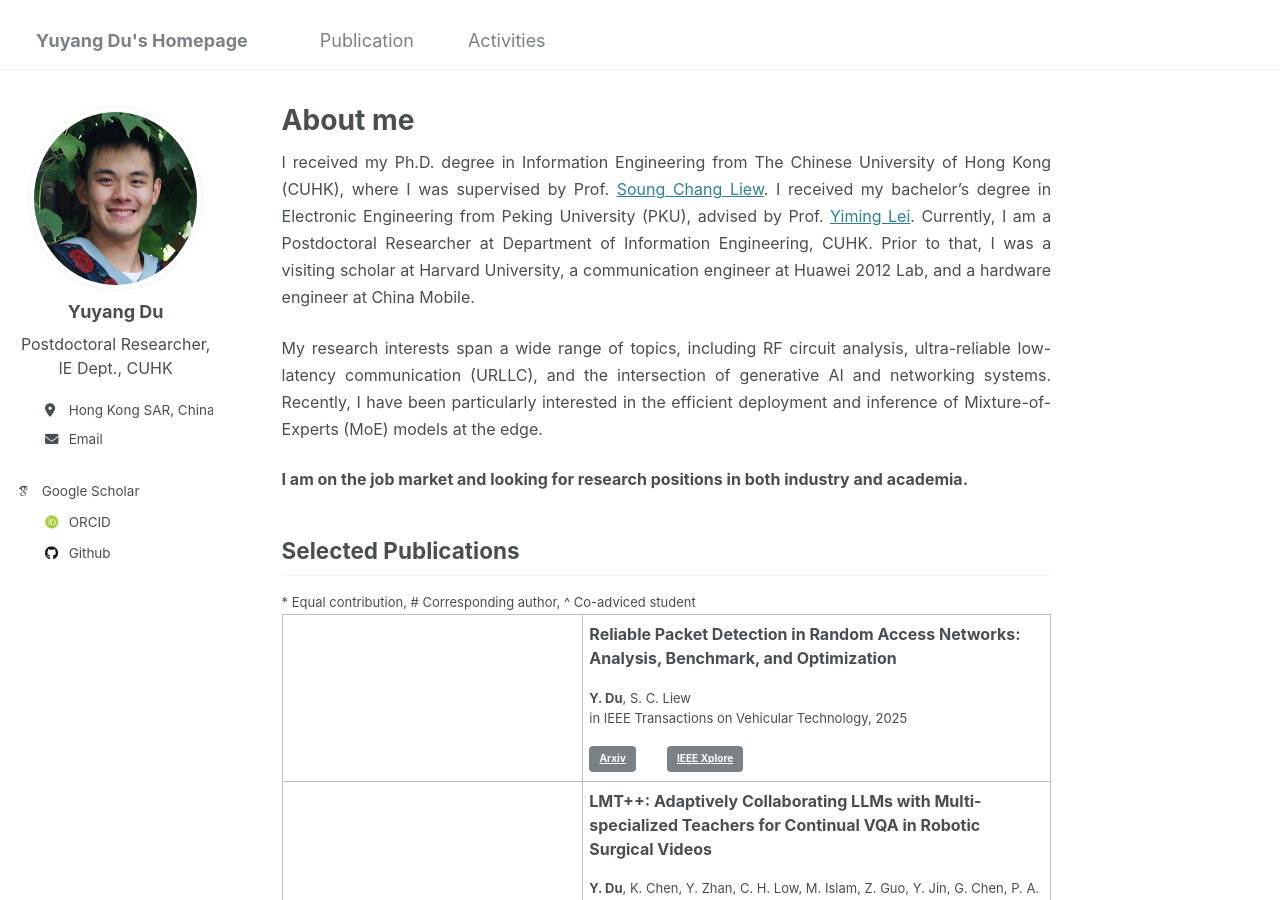
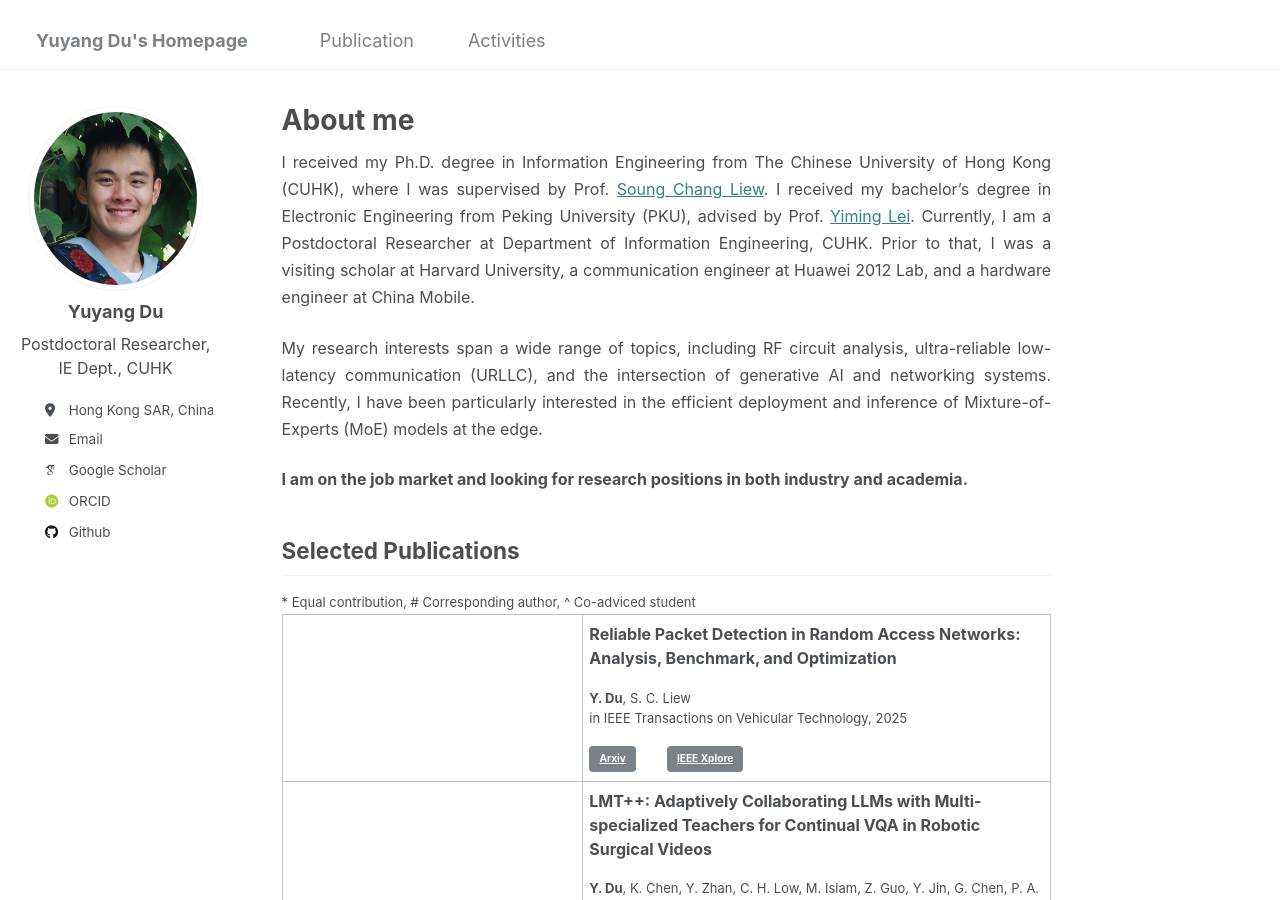
Before and after one commit to yuyangdu01/yuyangdu01.github.io, a Jekyll site: the page built from _pages/about.md, in a window 1280 px wide and 900 px high. Built offline with Jekyll 4.4.1, drawn with Linux system fonts in a browser that asks for light colours; some web fonts are replaced.

Commit message:
Update author-profile.html

```diff
--- a/_includes/author-profile.html
+++ b/_includes/author-profile.html
@@ -42,7 +42,7 @@
         <li><a href="{{ author.arxiv }}"><i class="ai ai-arxiv ai-fw icon-pad-right"></i>arXiv</a></li>
       {% endif %}
       {% if author.googlescholar %}
-        <li><div>&emsp;&emsp;<a href="{{ author.googlescholar }}"><i class="ai ai-google-scholar icon-pad-right"></i>Google Scholar</a></div></li>
+        <li><div><a href="{{ author.googlescholar }}" style="text-decoration: none;">&emsp;&emsp;<i class="ai ai-google-scholar icon-pad-right"></i>Google Scholar</a></div></li>
       {% endif %}
       {% if author.semantic %}
         <li><a href="{{ author.semantic }}"><i class="ai ai-semantic-scholar ai-fw icon-pad-right"></i>Semantic Scholar</a></li>
@@ -51,7 +51,7 @@
         <li><a href="{{ author.impactstory }}"><i class="ai ai-impactstory ai-fw icon-pad-right"></i>Impactstory</a></li>
       {% endif %}
       {% if author.orcid %}
-        <li><a href="{{ author.orcid }}">&emsp;&emsp;<i class="ai ai-orcid ai-fw icon-pad-right"></i>ORCID</a></li>
+        <li><a href="{{ author.orcid }}" style="text-decoration: none;">&emsp;&emsp;<i class="ai ai-orcid ai-fw icon-pad-right"></i>ORCID</a></li>
       {% endif %}
       {% if author.pubmed %}
         <li><a href="{{ author.pubmed }}"><i class="ai ai-pubmed ai-fw icon-pad-right"></i>PubMed</a></li>
@@ -74,7 +74,7 @@
         <li><a href="https://dribbble.com/{{ author.dribbble }}"><i class="fab fa-fw fa-dribbble icon-pad-right" aria-hidden="true"></i>Dribbble</a></li>
       {% endif %}
       {% if author.github %}
-        <li><a href="https://github.com/{{ author.github }}">&emsp;&emsp;<i class="fab fa-fw fa-github icon-pad-right" aria-hidden="true"></i>Github</a></li>
+        <li><a href="https://github.com/{{ author.github }}" style="text-decoration: none;">&emsp;&emsp;<i class="fab fa-fw fa-github icon-pad-right" aria-hidden="true"></i>Github</a></li>
       {% endif %}
       {% if author.kaggle %}
         <li><a href="https://kaggle.com/{{ author.kaggle }}"><i class="fab fa-fw fa-kaggle icon-pad-right" aria-hidden="true"></i>Kaggle</a></li>
```
